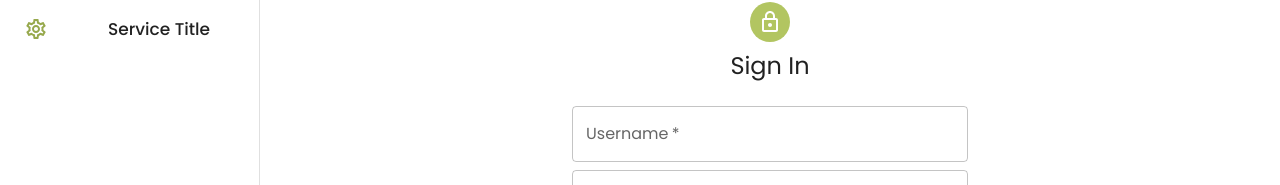
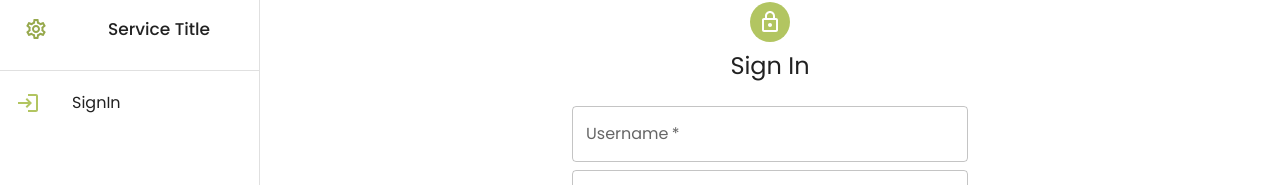
Before and after one commit to I-NERGY/EEI_Service_frontend, a React (Create React App) app: page /signin in a window 1280 px wide. Both pictures are taken after a click on the button 32 px from the left and 32 px from the top of the page. Shown: the part 134-319 px from the top of the page. Built offline with nearby package versions, Linux system fonts and the light colour scheme.

Commit message:
SignedInLinks, SignedOutLinks additions and corresponding logic

```diff
--- a/src/components/layout/Layout.tsx
+++ b/src/components/layout/Layout.tsx
@@ -1,4 +1,4 @@
-import React, {ReactNode} from 'react';
+import React, {ReactNode, useState} from 'react';
 import {useNavigate, useLocation} from "react-router-dom";
 import {styled, useTheme} from '@mui/material/styles';
 import useAuthContext from "../../hooks/useAuthContext";
@@ -27,6 +27,8 @@ import ChevronLeftIcon from '@mui/icons-material/ChevronLeft';
 import ChevronRightIcon from '@mui/icons-material/ChevronRight';
 
 import MenuButton from "./MenuButton";
+import SignedOutLinks from "./SignedOutLinks";
+import SignedInLinks from "./SignedInLinks";
 
 const drawerWidth = 260;
 
@@ -97,8 +99,14 @@ export default function PersistentDrawerLeft({children}: Props) {
 
     const handleSignOut = () => {
         logout()
-        // setMenu(menuItems)
+        setMenu(navItems)
         navigate('/signin')
+    }
+
+    interface navItem {
+        title: string,
+        icon: ReactNode,
+        path: string
     }
 
     const navItems = [
@@ -110,6 +118,8 @@ export default function PersistentDrawerLeft({children}: Props) {
         }
     ];
 
+    const [menu, setMenu] = useState<navItem[]>(navItems)
+
     const drawer = (
         <Box sx={{textAlign: 'center', minHeight: '100vh'}}>
             <DrawerHeader>
@@ -120,7 +130,7 @@ export default function PersistentDrawerLeft({children}: Props) {
             </DrawerHeader>
             <Divider/>
             <List>
-                {navItems.map((item) => (
+                {menu.map((item) => (
                     <ListItem key={item.path} disablePadding
                               sx={{
                                   background: location.pathname === item.path ? 'linear-gradient(270deg, rgba(151,169,77,1) 55%, rgba(255,255,255,1) 100%)' : '',
@@ -137,6 +147,11 @@ export default function PersistentDrawerLeft({children}: Props) {
                         </ListItemButton>
                     </ListItem>
                 ))}
+            </List>
+            <Divider/>
+            <List>
+                {!user && <SignedOutLinks navigate={navigate} location={location}/>}
+                {user && <SignedInLinks navigate={navigate} location={location} handleSignOut={handleSignOut}/>}
             </List>
         </Box>
     );
--- /dev/null
+++ b/src/components/layout/SignedInLinks.tsx
@@ -0,0 +1,41 @@
+import React from 'react';
+import {
+    NavigateFunction,
+    Location
+} from 'react-router-dom';
+import ListItemButton from '@mui/material/ListItemButton';
+import ListItemText from "@mui/material/ListItemText";
+import ListItemIcon from "@mui/material/ListItemIcon";
+import AccountCircleIcon from '@mui/icons-material/AccountCircle';
+import LogoutOutlinedIcon from '@mui/icons-material/LogoutOutlined';
+
+interface Props {
+    navigate: NavigateFunction,
+    location: Location,
+    handleSignOut: () => any
+}
+
+const SignedInLinks = ({navigate, location, handleSignOut}: Props) => {
+    return (
+        <>
+            <ListItemButton
+                onClick={() => navigate('/user/profile')}
+                key={'My Profile'}
+                className={location.pathname === '/user/profile' ? 'menuItemActive' : ''}
+            >
+                <ListItemIcon>{<AccountCircleIcon color="secondary"/>}</ListItemIcon>
+                <ListItemText primary={'My Profile'}></ListItemText>
+            </ListItemButton>
+
+            <ListItemButton
+                onClick={handleSignOut}
+                key={'Sign Out'}
+            >
+                <ListItemIcon>{<LogoutOutlinedIcon color="secondary"/>}</ListItemIcon>
+                <ListItemText primary={'Sign Out'}></ListItemText>
+            </ListItemButton>
+        </>
+    );
+}
+
+export default SignedInLinks;
--- /dev/null
+++ b/src/components/layout/SignedOutLinks.tsx
@@ -0,0 +1,36 @@
+import React from 'react';
+import ListItemButton from '@mui/material/ListItemButton';
+import ListItemText from "@mui/material/ListItemText";
+import ListItemIcon from "@mui/material/ListItemIcon";
+
+import LoginOutlinedIcon from "@mui/icons-material/LoginOutlined";
+import {Location, NavigateFunction} from "react-router-dom";
+
+interface Props {
+    navigate: NavigateFunction,
+    location: Location,
+}
+
+const SignedOutLinks = ({navigate, location}: Props) => {
+    return (
+        <React.Fragment>
+            <ListItemButton
+                onClick={() => navigate('/signin')} key={'SignIn'}
+                className={location.pathname === '/signin' ? 'menuItemActive' : ''}
+            >
+                <ListItemIcon>{<LoginOutlinedIcon color="secondary"/>}</ListItemIcon>
+                <ListItemText primary={'SignIn'}></ListItemText>
+            </ListItemButton>
+            {/*<ListItem*/}
+            {/*    onClick={() => navigate('/signup')}*/}
+            {/*    button key={'Sign Up'}*/}
+            {/*    className={location.pathname === '/signup' ? 'menuItemActive' : null}*/}
+            {/*>*/}
+            {/*    <ListItemIcon>{<AppRegistrationOutlinedIcon color="secondary"/>}</ListItemIcon>*/}
+            {/*    <ListItemText primary={'Sign Up'}></ListItemText>*/}
+            {/*</ListItem>*/}
+        </React.Fragment>
+    );
+}
+
+export default SignedOutLinks;
```
